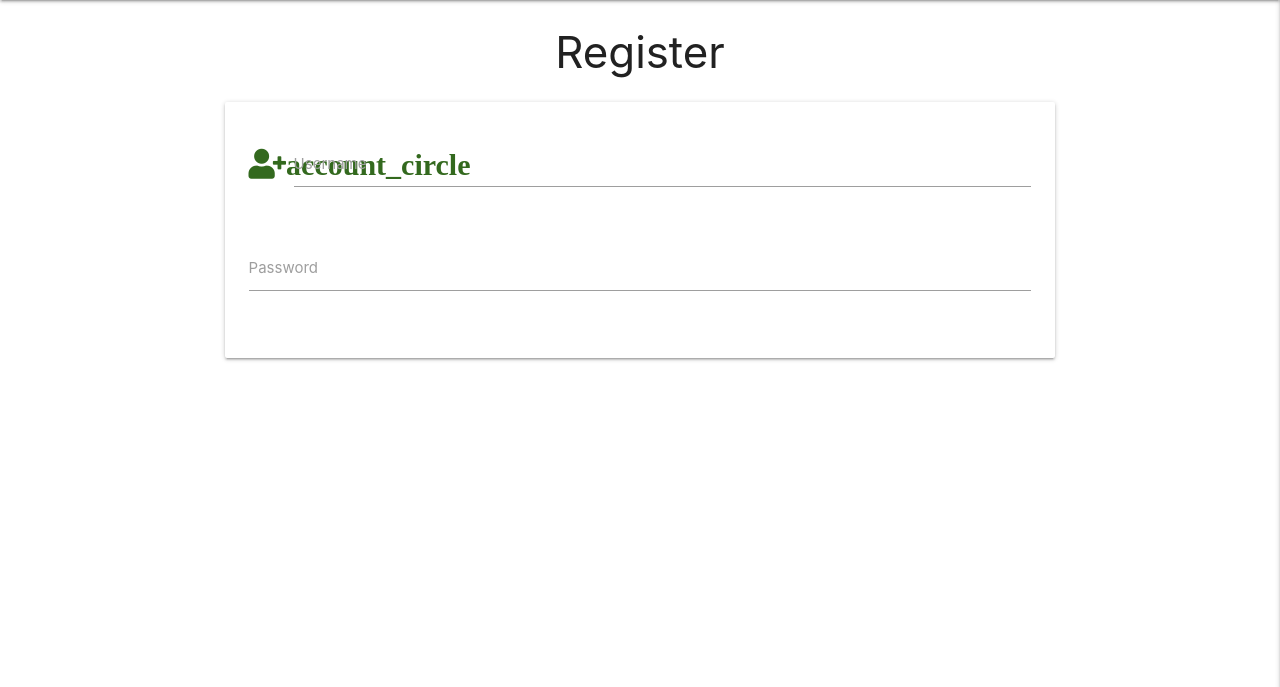
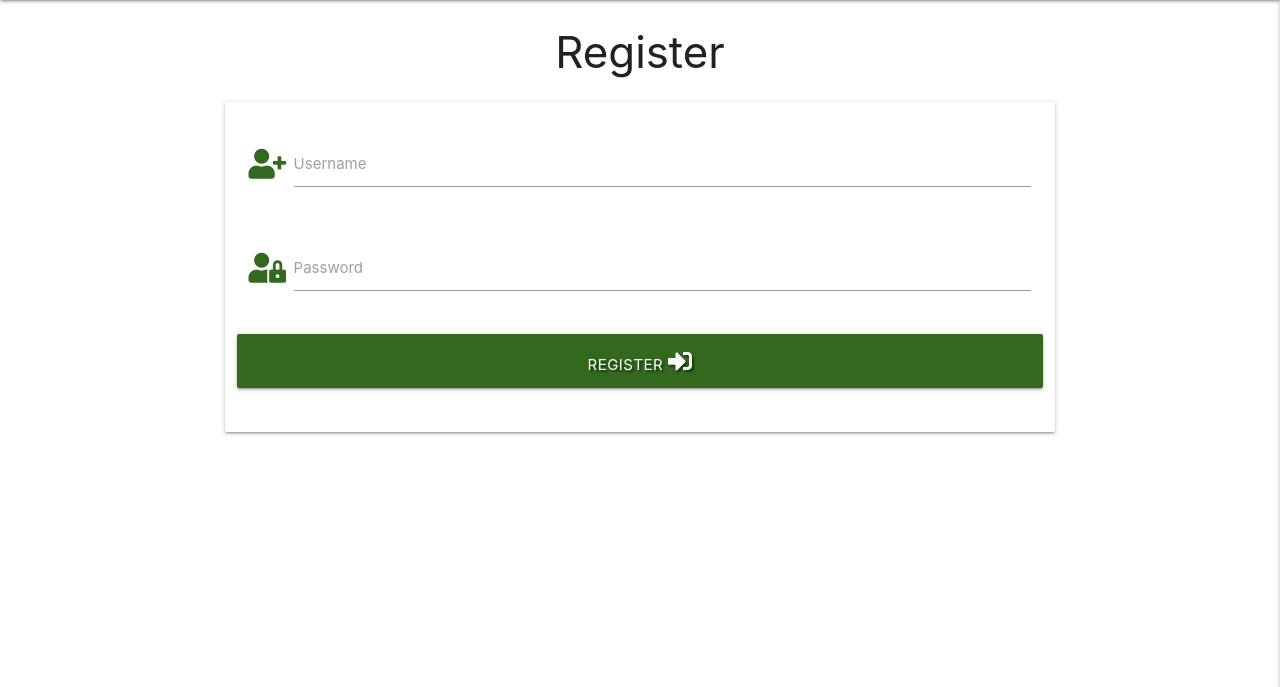
Before and after one commit to Code-Institute-Submissions/ms33, a Flask app: page /register in a window 1280 px wide. Shown: the part 64-751 px from the top of the page. Run offline with Flask 2, Linux system fonts and the light colour scheme; some libraries are stand-ins or nearby versions.

Commit message:
python3 form complete

```diff
--- a/templates/register.html
+++ b/templates/register.html
@@ -4,20 +4,29 @@
 <h3 class="center-align">Register</h3>
 
 <div class="row">
-    <form class="col s12 m8 offset-m2">
+    <form class="col s12 m8 offset-m2" method="POST" action="{{ url_for('register') }}">
         <div class="card-panel">
+            <!-- username -->
             <div class="row">
                 <div class="input-field col s12">
-                    <i class="fas fa-user-plus prefix light-green-text text-darken-4">account_circle</i>
+                    <i class="fas fa-user-plus prefix light-green-text text-darken-4"></i>
                     <input id="username" name="username" type="text" class="validate">
                     <label for="username">Username</label>
                 </div>
             </div>
+            <!-- password -->
             <div class="row">
                 <div class="input-field col s12">
-                    <input id="password" type="password" class="validate">
+                    <i class="fas fa-user-lock prefix light-green-text text-darken-4"></i>
+                    <input id="password" name="password" type="password" class="validate">
                     <label for="password">Password</label>
                 </div>
+            </div>
+            <!-- register -->
+            <div class="row">
+                <button type="submit" class="col s12 btn-large light-green darken-4 text-shadow">
+                    Register <i class="fas fa-sign-in-alt"></i>
+                </button>
             </div>
         </div>
     </form>
```
